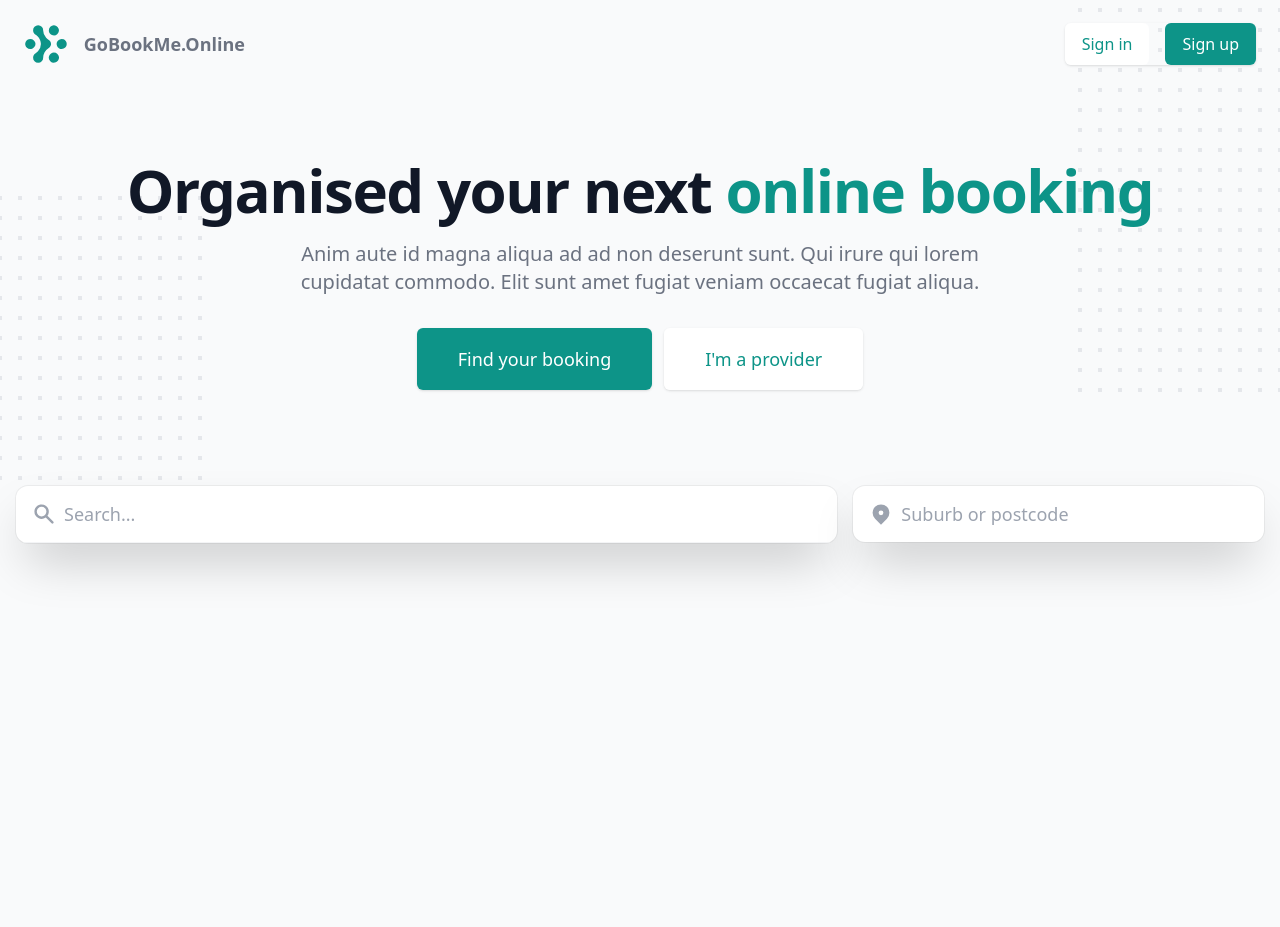
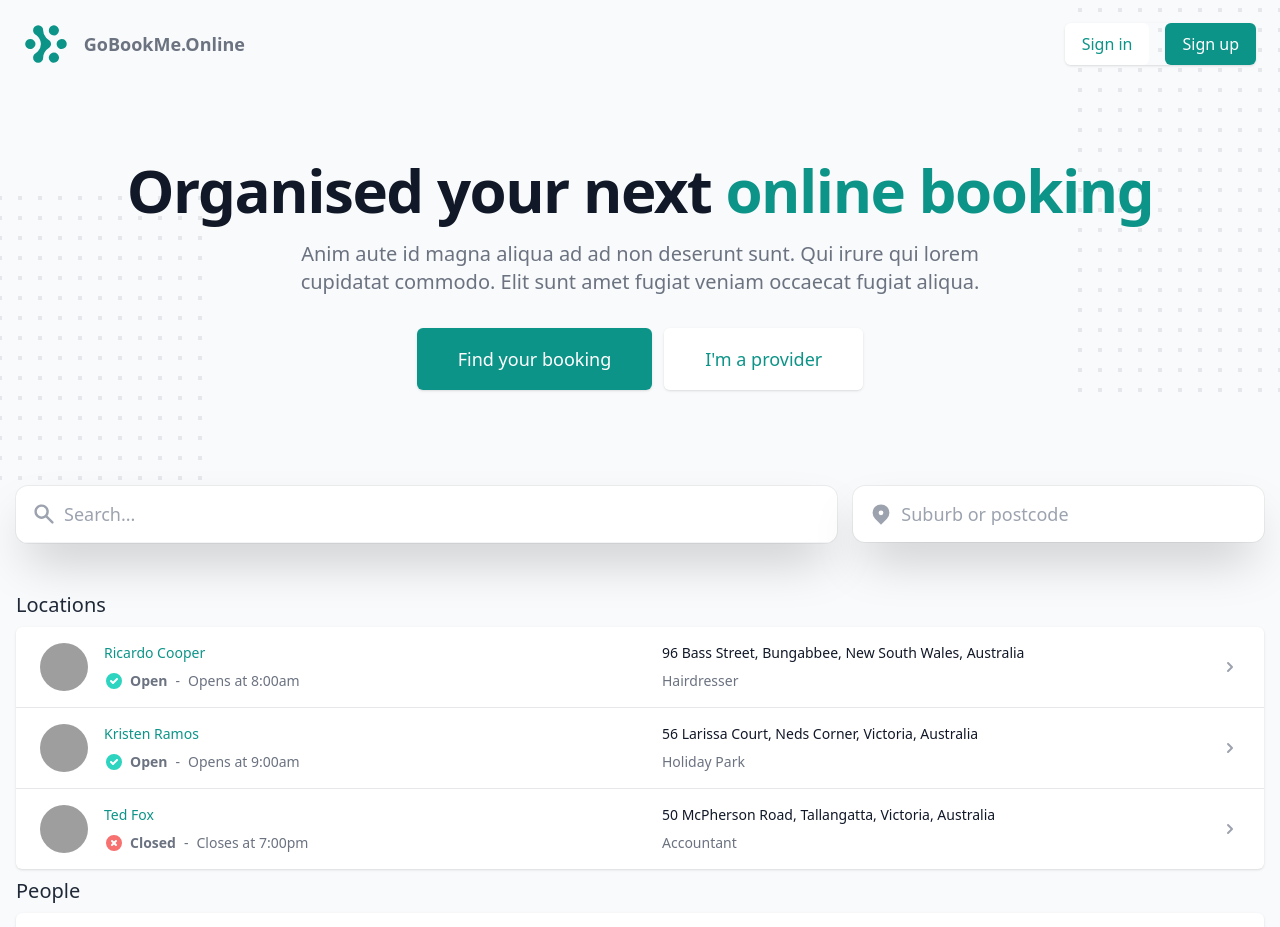
Before and after one commit to Suv4o/GoBookMeOnline, a Vue app in the folder fed-main/: page / in a window 1280 px wide. Shown: the top 927 px of the page. Before the commit the page ends 800 px from the top, so only its background shows below. Built offline with nearby package versions, Linux system fonts and the light colour scheme; grey boxes are pictures that could not be loaded; a web font is replaced by a local one.

Commit message:
WIP: BookSearchList compoment made, still need needs to be refined

```diff
--- a/fed-main/package.json
+++ b/fed-main/package.json
@@ -2,6 +2,9 @@
   "name": "fed-main",
   "private": true,
   "version": "0.0.0",
+  "engines": {
+    "node": ">=v16.14.0"
+  },
   "scripts": {
     "dev": "vite",
     "build": "vue-tsc --noEmit && vite build",
--- a/fed-main/src/components/global/BookSearchBar/BookSearchBar.vue
+++ b/fed-main/src/components/global/BookSearchBar/BookSearchBar.vue
@@ -10,10 +10,10 @@ import LocationInput from './LocationInput.vue'
 </script>
 
 <template>
-  <div class="flex flex-col sm:flex-row book-container">
+  <section class="flex flex-col sm:flex-row book-container mb-10 md:mb-12">
     <div class="basis-2/3 sm:mr-4 mb-2 sm:mb-0">
       <search-input />
     </div>
     <div class="basis-1/3"><location-input /></div>
-  </div>
+  </section>
 </template>
--- a/fed-main/src/components/global/BookSearchList/BookSearchList.vue
+++ b/fed-main/src/components/global/BookSearchList/BookSearchList.vue
@@ -1,31 +1,144 @@
+<script lang="ts">
+export default {
+  name: 'BookSearchList',
+}
+</script>
+
+<script setup lang="ts">
+import { defineProps, withDefaults } from 'vue'
+import { CheckCircleIcon, XCircleIcon, ChevronRightIcon } from '@heroicons/vue/solid'
+
+interface Props {
+  title: string
+  type: 'person' | 'location'
+}
+
+const props = withDefaults(defineProps<Props>(), {
+  title: undefined,
+  type: undefined,
+})
+
+function textTimeAvailability(isAvailable: boolean) {
+  if (props.type === 'location' && isAvailable) {
+    return 'Opens at'
+  }
+  if (props.type === 'location' && !isAvailable) {
+    return 'Closes at'
+  }
+  if (props.type === 'person' && isAvailable) {
+    return 'Available at'
+  }
+  if (props.type === 'person' && !isAvailable) {
+    return 'Next Available at'
+  }
+}
+
+const result = [
+  {
+    name: 'Ricardo Cooper',
+    isAvailable: true,
+    status: 'Open',
+    time: '8:00am',
+    avatarUrl:
+      'https://images.unsplash.com/photo-1472099645785-5658abf4ff4e?ixlib=rb-1.2.1&ixid=eyJhcHBfaWQiOjEyMDd9&auto=format&fit=facearea&facepad=2&w=256&h=256&q=80',
+    address: '96 Bass Street, Bungabbee, New South Wales, Australia',
+    businessType: 'Hairdresser',
+    href: '/',
+  },
+  {
+    name: 'Kristen Ramos',
+    isAvailable: true,
+    status: 'Open',
+    time: '9:00am',
+    avatarUrl:
+      'https://images.unsplash.com/photo-1550525811-e5869dd03032?ixlib=rb-1.2.1&ixid=eyJhcHBfaWQiOjEyMDd9&auto=format&fit=facearea&facepad=2&w=256&h=256&q=80',
+    address: '56 Larissa Court, Neds Corner, Victoria, Australia',
+    businessType: 'Holiday Park',
+    href: '/',
+  },
+  {
+    name: 'Ted Fox',
+    isAvailable: false,
+    status: 'Closed',
+    time: '7:00pm',
+    avatarUrl:
+      'https://images.unsplash.com/photo-1500648767791-00dcc994a43e?ixlib=rb-1.2.1&ixid=eyJhcHBfaWQiOjEyMDd9&auto=format&fit=facearea&facepad=2&w=256&h=256&q=80',
+    address: '50 McPherson Road, Tallangatta, Victoria, Australia',
+    businessType: 'Accountant',
+    href: '/',
+  },
+]
+// const result = [
+//   {
+//     name: 'Ricardo Cooper',
+//     isAvailable: true,
+//     status: 'Open',
+//     time: '8:00am',
+//     avatarUrl:
+//       'https://images.unsplash.com/photo-1472099645785-5658abf4ff4e?ixlib=rb-1.2.1&ixid=eyJhcHBfaWQiOjEyMDd9&auto=format&fit=facearea&facepad=2&w=256&h=256&q=80',
+//     address: '96 Bass Street, Bungabbee, New South Wales, Australia',
+//     businessType: 'Hairdresser',
+//     href: '/',
+//   },
+//   {
+//     name: 'Kristen Ramos',
+//     isAvailable: true,
+//     status: 'Open',
+//     time: '9:00am',
+//     avatarUrl:
+//       'https://images.unsplash.com/photo-1550525811-e5869dd03032?ixlib=rb-1.2.1&ixid=eyJhcHBfaWQiOjEyMDd9&auto=format&fit=facearea&facepad=2&w=256&h=256&q=80',
+//     address: '56 Larissa Court, Neds Corner, Victoria, Australia',
+//     businessType: 'Holiday Park',
+//     href: '/',
+//   },
+//   {
+//     name: 'Ted Fox',
+//     isAvailable: false,
+//     status: 'Closed',
+//     time: '7:00pm',
+//     avatarUrl:
+//       'https://images.unsplash.com/photo-1500648767791-00dcc994a43e?ixlib=rb-1.2.1&ixid=eyJhcHBfaWQiOjEyMDd9&auto=format&fit=facearea&facepad=2&w=256&h=256&q=80',
+//     address: '50 McPherson Road, Tallangatta, Victoria, Australia',
+//     businessType: 'Accountant',
+//     href: '/',
+//   },
+// ]
+</script>
+
 <template>
+  <section class="book-container">
+    <p class="text-lg md:text-xl text-gray-800 my-2">{{ props.title }}</p>
     <div class="bg-white shadow overflow-hidden sm:rounded-md">
       <ul role="list" class="divide-y divide-gray-200">
-      <li v-for="application in applications" :key="application.applicant.email">
-        <a :href="application.href" class="block hover:bg-gray-50">
+        <li v-for="searchItem in result" :key="searchItem.status">
+          <router-link :to="searchItem.href" class="block hover:bg-gray-50">
             <div class="flex items-center px-4 py-4 sm:px-6">
               <div class="min-w-0 flex-1 flex items-center">
                 <div class="flex-shrink-0">
-                <img class="h-12 w-12 rounded-full" :src="application.applicant.imageUrl" alt="" />
+                  <img class="h-12 w-12 rounded-full" :src="searchItem.avatarUrl" alt="" />
                 </div>
                 <div class="min-w-0 flex-1 px-4 md:grid md:grid-cols-2 md:gap-4">
                   <div>
-                  <p class="text-sm font-medium text-indigo-600 truncate">{{ application.applicant.name }}</p>
+                    <p class="text-sm font-medium text-teal-600 truncate">{{ searchItem.name }}</p>
                     <p class="mt-2 flex items-center text-sm text-gray-500">
-                    <MailIcon class="flex-shrink-0 mr-1.5 h-5 w-5 text-gray-400" aria-hidden="true" />
-                    <span class="truncate">{{ application.applicant.email }}</span>
+                      <CheckCircleIcon
+                        v-if="searchItem.isAvailable"
+                        class="flex-shrink-0 mr-1.5 h-5 w-5 text-teal-400"
+                        aria-hidden="true"
+                      />
+                      <XCircleIcon v-else class="flex-shrink-0 mr-1.5 h-5 w-5 text-red-400" aria-hidden="true" />
+                      <span class="truncate font-semibold">{{ searchItem.status }}</span>
+                      <span class="mx-2">-</span>
+                      <span class="mr-1">{{ textTimeAvailability(searchItem.isAvailable) }} {{ searchItem.time }}</span>
                     </p>
                   </div>
                   <div class="hidden md:block">
                     <div>
                       <p class="text-sm text-gray-900">
-                      Applied on
-                      {{ ' ' }}
-                      <time :datetime="application.date">{{ application.dateFull }}</time>
+                        {{ searchItem.address }}
                       </p>
                       <p class="mt-2 flex items-center text-sm text-gray-500">
-                      <CheckCircleIcon class="flex-shrink-0 mr-1.5 h-5 w-5 text-green-400" aria-hidden="true" />
-                      {{ application.stage }}
+                        {{ searchItem.businessType }}
                       </p>
                     </div>
                   </div>
@@ -35,51 +148,9 @@
                 <ChevronRightIcon class="h-5 w-5 text-gray-400" aria-hidden="true" />
               </div>
             </div>
-        </a>
+          </router-link>
         </li>
       </ul>
     </div>
+  </section>
 </template>
-
-<script setup lang="ts">
-import { CheckCircleIcon, ChevronRightIcon, MailIcon } from '@heroicons/vue/solid'
-
-const applications = [
-  {
-    applicant: {
-      name: 'Ricardo Cooper',
-      email: 'ricardo.cooper@example.com',
-      imageUrl:
-        'https://images.unsplash.com/photo-1472099645785-5658abf4ff4e?ixlib=rb-1.2.1&ixid=eyJhcHBfaWQiOjEyMDd9&auto=format&fit=facearea&facepad=2&w=256&h=256&q=80',
-    },
-    date: '2020-01-07',
-    dateFull: 'January 7, 2020',
-    stage: 'Completed phone screening',
-    href: '#',
-  },
-  {
-    applicant: {
-      name: 'Kristen Ramos',
-      email: 'kristen.ramos@example.com',
-      imageUrl:
-        'https://images.unsplash.com/photo-1550525811-e5869dd03032?ixlib=rb-1.2.1&ixid=eyJhcHBfaWQiOjEyMDd9&auto=format&fit=facearea&facepad=2&w=256&h=256&q=80',
-    },
-    date: '2020-01-07',
-    dateFull: 'January 7, 2020',
-    stage: 'Completed phone screening',
-    href: '#',
-  },
-  {
-    applicant: {
-      name: 'Ted Fox',
-      email: 'ted.fox@example.com',
-      imageUrl:
-        'https://images.unsplash.com/photo-1500648767791-00dcc994a43e?ixlib=rb-1.2.1&ixid=eyJhcHBfaWQiOjEyMDd9&auto=format&fit=facearea&facepad=2&w=256&h=256&q=80',
-    },
-    date: '2020-01-07',
-    dateFull: 'January 7, 2020',
-    stage: 'Completed phone screening',
-    href: '#',
-  },
-]
-</script>
--- a/fed-main/src/views/HomePage.vue
+++ b/fed-main/src/views/HomePage.vue
@@ -7,9 +7,12 @@ export default {
 <script setup lang="ts">
 import HeroSection from '../components/main/HeroSection.vue'
 import BookSearchBar from '../components/global/BookSearchBar/BookSearchBar.vue'
+import BookSearchList from '../components/global/BookSearchList/BookSearchList.vue'
 </script>
 
 <template>
   <hero-section />
   <book-search-bar />
+  <book-search-list title="Locations" type="location" />
+  <book-search-list title="People" type="person" />
 </template>
```
Lines whose indentation alone changed are shown as unchanged.
